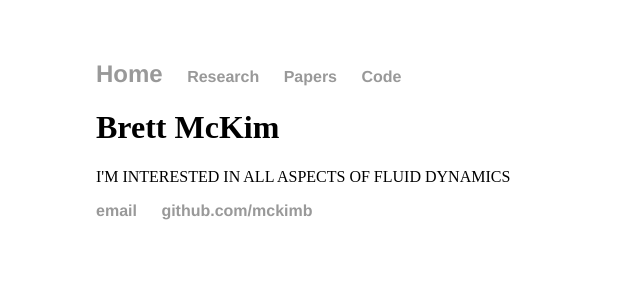
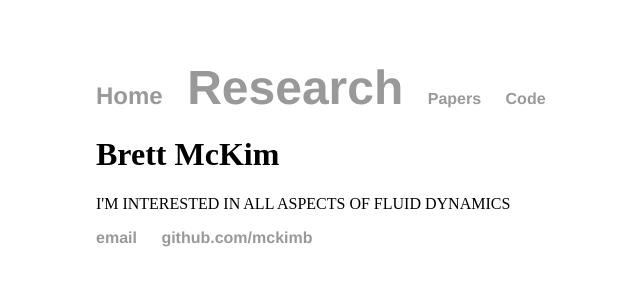
Before and after one commit to mckimb/mckimb.github.io, a Jekyll site: the page built from index.html, in a window 1280 px wide. Shown: the top 300 px of the page, without its empty margins (96-736 px from the left). Built offline with Jekyll 4.4.1, drawn with Linux system fonts in a browser that asks for light colours.

Commit message:
Update default.html

```diff
--- a/_layouts/default.html
+++ b/_layouts/default.html
@@ -11,7 +11,7 @@
 			<nav>
 	    		<ul>
 				<li><font size="5"><a href="/">Home</a></font></li>
-		        	<li><a href="/research">Research</a></li>
+				<li><font size="8"><a href="/research">Research</a></font></li>
 	        		<li><a href="/papers">Papers</a></li>
 	        		<li><a href="/code">Code</a></li>
 	    		</ul>
```
